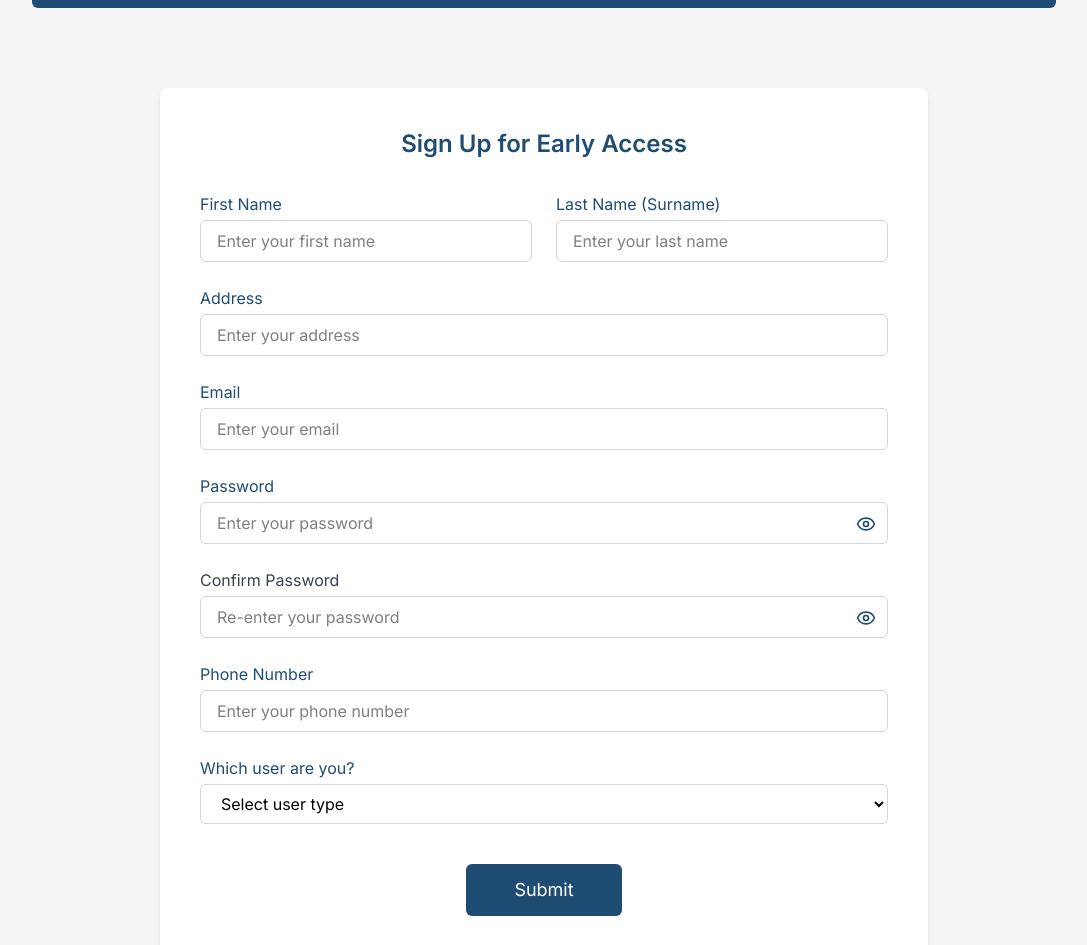
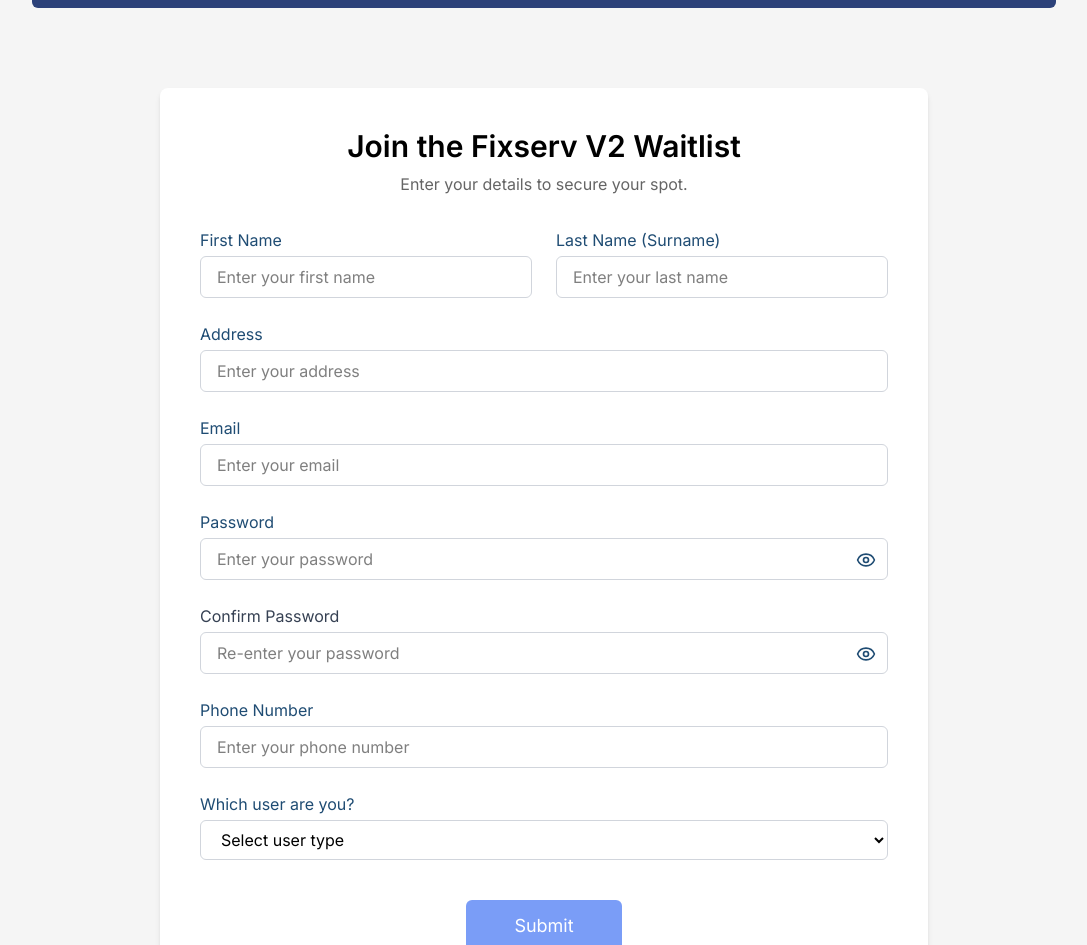
Before and after one commit to Colauncha/Fixserv-Frontend, a React (Vite) app: page /waitlist in a window 1280 px wide. Shown: the part 375-1320 px from the top of the page, without its empty margins (96-1183 px from the left). Built offline with nearby package versions, Linux system fonts and the light colour scheme; no server answers.

Commit message:
feat: Update Waitlist page styling and improve button interactions for better user experience

```diff
--- a/src/Pages/Waitlist.jsx
+++ b/src/Pages/Waitlist.jsx
@@ -238,7 +238,7 @@
       <div className="w-full bg-[#F5F5F5] flex flex-col items-center py-20 px-4">
 
 
-        <div className="w-full max-w-5xl bg-[#1F4C73] rounded-md py-16 px-6 text-center text-white">
+        <div className="w-full max-w-5xl bg-[#2C4179] rounded-md py-16 px-6 text-center text-white">
           <h2 className="text-2xl md:text-3xl font-bold mb-4">
             Be the First to Experience FIXEV V2 🚀
           </h2>
@@ -254,9 +254,12 @@
 
         <div className="w-full bg-[#F5F5F5] flex flex-col items-center py-20 px-4">
           <div className="w-full max-w-3xl bg-white p-10 rounded-lg shadow-md">
-            <h3 className="text-2xl font-bold text-center mb-8 text-[#1F4C73]">
-              Sign Up for Early Access
+            <h3 className="text-3xl font-bold text-center mb-2 text-[#000000]">
+              Join the Fixserv V2 Waitlist
             </h3>
+            <p className='text-center text-[#656565] mb-8'>
+              Enter your details to secure your spot.
+            </p>
 
             <form onSubmit={handleSubmit} className="grid grid-cols-1 md:grid-cols-2 gap-6">
 
@@ -346,10 +349,10 @@
                 {form.password && (
                   <p
                     className={`mt-1 text-sm ${passwordStrength === "Weak"
-                        ? "text-red-500"
-                        : passwordStrength === "Medium"
-                          ? "text-yellow-500"
-                          : "text-green-500"
+                      ? "text-red-500"
+                      : passwordStrength === "Medium"
+                        ? "text-yellow-500"
+                        : "text-green-500"
                       }`}
                   >
                     Password Strength: {passwordStrength}
@@ -432,14 +435,19 @@
 
               {/* Submit */}
               <div className="md:col-span-2 flex justify-center mt-4">
+
                 <button
                   type="submit"
                   disabled={loading}
-                  className={`px-12 py-3 rounded-md font-medium text-lg transition cursor-pointer
-    ${loading ? "bg-gray-400 cursor-not-allowed" : "bg-[#1F4C73] text-white hover:bg-[#163956]"}`}
+                  className={`px-12 py-3 rounded-md font-medium text-lg transition cursor-pointer text-white
+    ${loading
+                      ? "bg-[#B3B3B3] cursor-not-allowed"
+                      : "bg-[#7A9DF7] hover:bg-[#5D84E9] active:bg-[#4766B8]"
+                    }`}
                 >
                   {loading ? "Submitting..." : "Submit"}
                 </button>
+
 
               </div>
 
```
